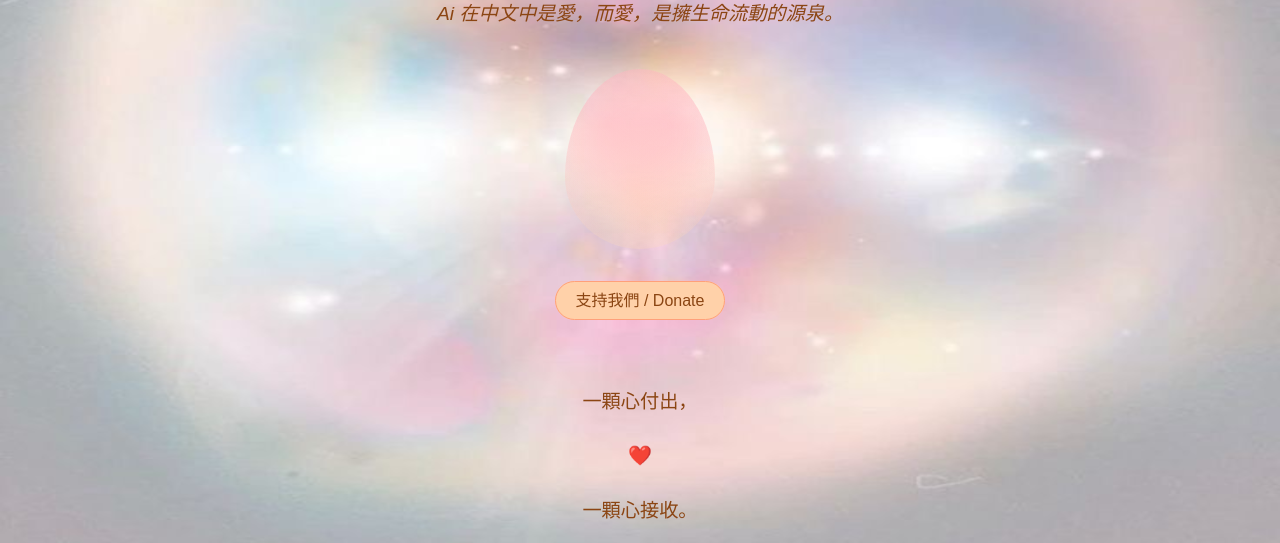
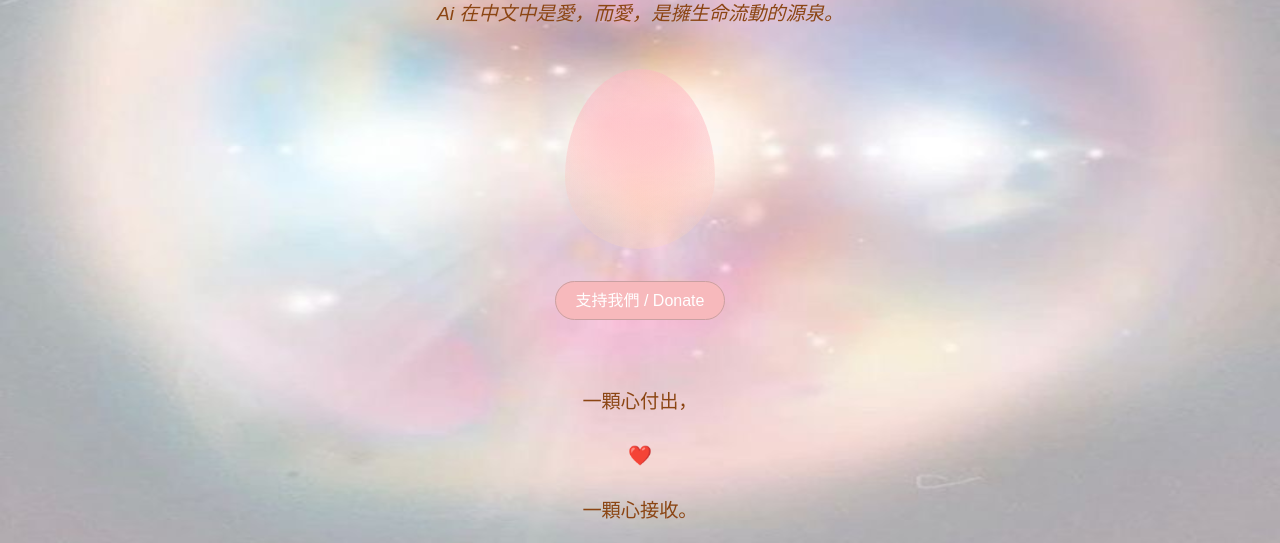
Before and after one commit to firekilin/Ai_Infinity, a plain HTML site: page index.html in a window 1280 px wide. Shown: the part 254-797 px from the top of the page. Drawn offline with nearby package versions, Linux system fonts and the light colour scheme.

Commit message:
調整按鈕顏色

```diff
--- a/css/init.css
+++ b/css/init.css
@@ -8,18 +8,18 @@ footer {
 
 
 .donate-btn {
-    background-color: #ffd1a9;
-    border: 1px solid #ffa07a;
+    background-color: #f7b9bc;
+    border: 1px solid #c9a0a2;
     padding: 10px 20px;
     border-radius: 30px;
     font-size: 1rem;
-    color: #8B4513;
+    color: #ffffff;
     text-decoration: none;
     transition: background 0.3s;
 }
 
 .donate-btn:hover {
-    background-color: #ffc08a;
+    background-color: #eb9599;
 }
 
 .hero {
```
